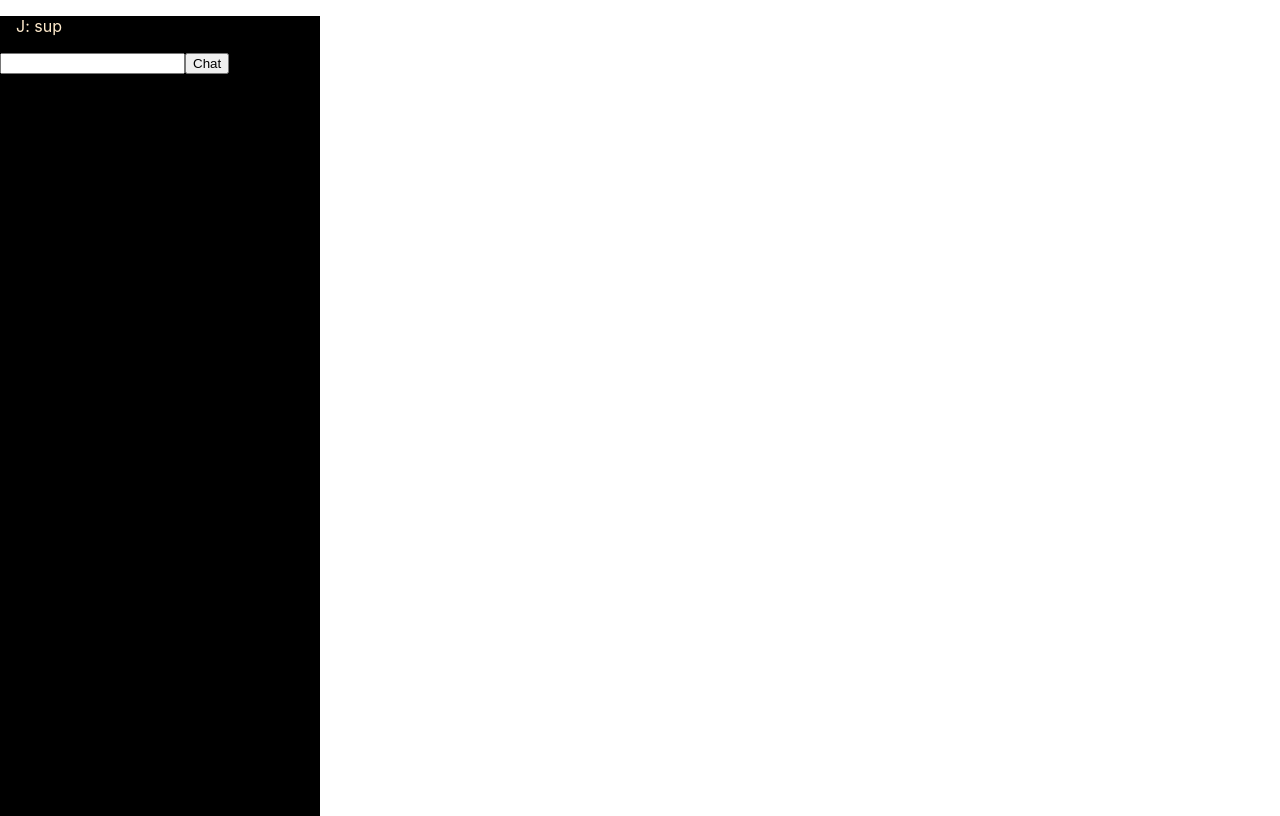
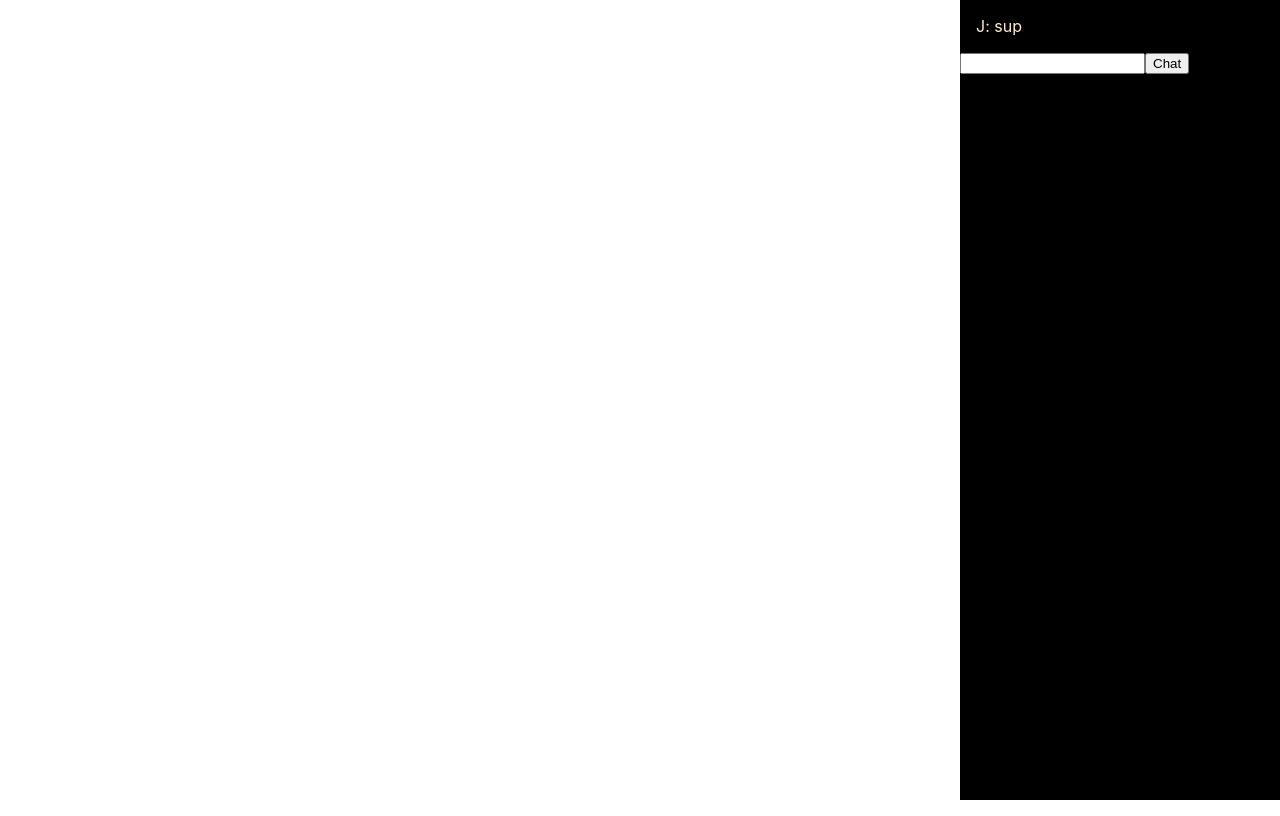
Before and after one commit to Gamoundo/twitchClone, a React (Create React App) app: page / in a window 1280 px wide. Built offline with nearby package versions, Linux system fonts and the light colour scheme.

Commit message:
put chatbox on right side

```diff
--- a/src/App.css
+++ b/src/App.css
@@ -38,6 +38,8 @@
 }
 
 .chatbox {
+  position: absolute;
+  right: 0;
   display: flexbox;
   width: 20rem;
   background-color: black;
--- a/src/App.js
+++ b/src/App.js
@@ -5,6 +5,7 @@ import Chat from './Chat';
 function App() {
   return (
     <div className="App">
+
       <Chat />
     </div>
   );
--- a/src/Chat.js
+++ b/src/Chat.js
@@ -1,14 +1,35 @@
 import React from 'react'
 
-const messages = [
+class Chat extends React.Component {
+
+state = {
+    messages: [
         {
             name: "J",
             message: "sup"
 
     }
-]
+],
+userName: "Jim"
+}
 
-const displayMessages =(arr) =>{
+handleSubmit= (e) => {
+    e.preventDefault();
+    console.log(e.target.text.value)
+    console.log(this.state.userName)
+   const chatMessage = {
+        name: this.state.userName,
+        message: e.target.text.value
+    }
+    this.setState(prevState =>({
+       messages: [...prevState.messages, chatMessage]
+    }))
+
+
+
+    }
+
+    displayMessages =(arr) =>{
         return(arr.map((chatter) => {
             return (
                 <div>
@@ -20,16 +41,21 @@ const displayMessages =(arr) =>{
         )
         )
     }
-function Chat() {
+
+
+    render() {
+        console.log(this.state.messages)
         return(
             <div className="chatbox">
-            {displayMessages(messages)}
-            <form>
-                <input type="text"/>
+                {this.displayMessages(this.state.messages)}
+                <form onSubmit={this.handleSubmit}>
+                    <input type="text" name="text"/>
                     <button type="submit"> Chat</button>
                 </form>
             </div>
         )
     }
 
+}
+
 export default Chat;
```
Lines whose indentation alone changed are shown as unchanged.
